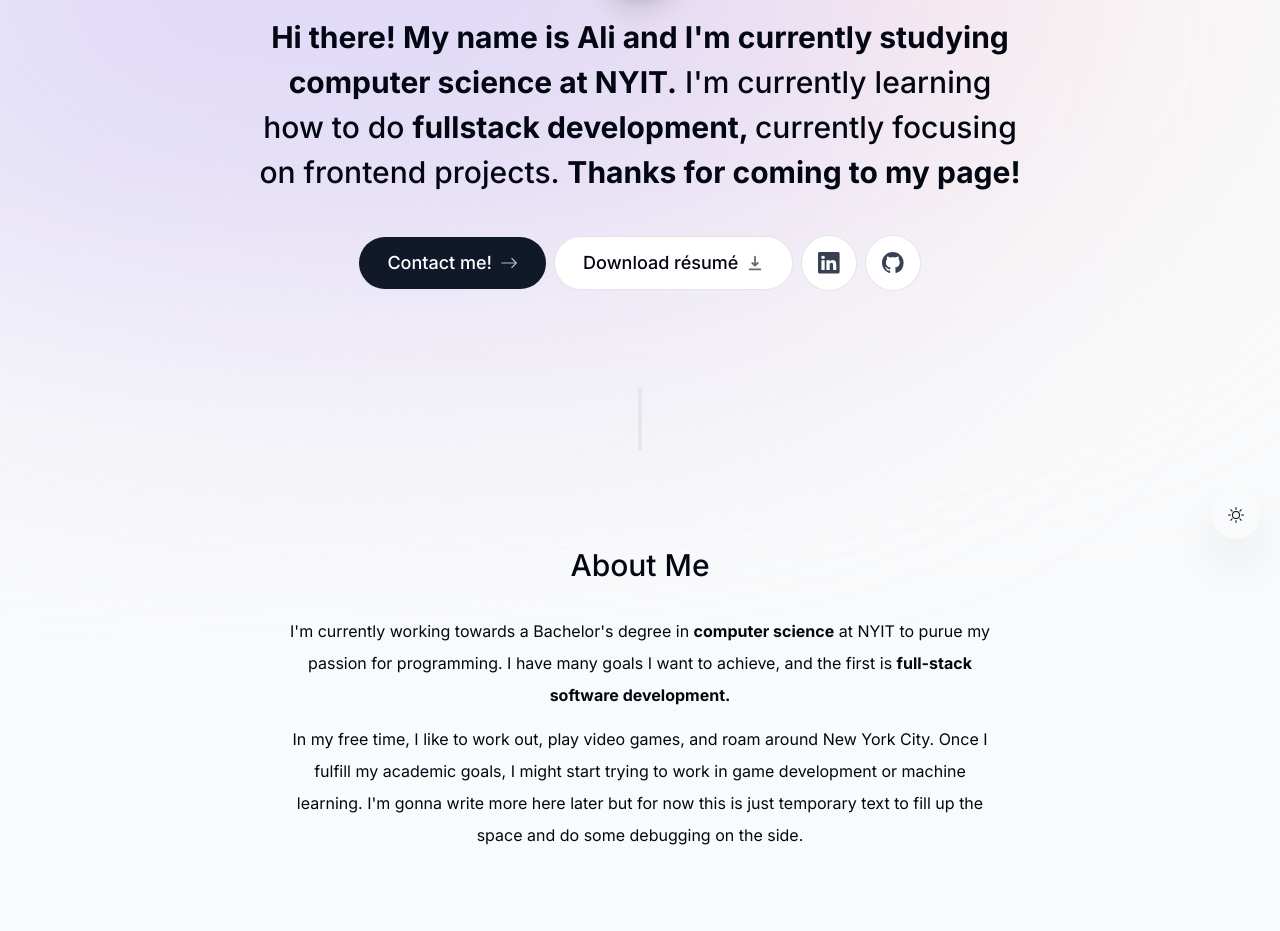
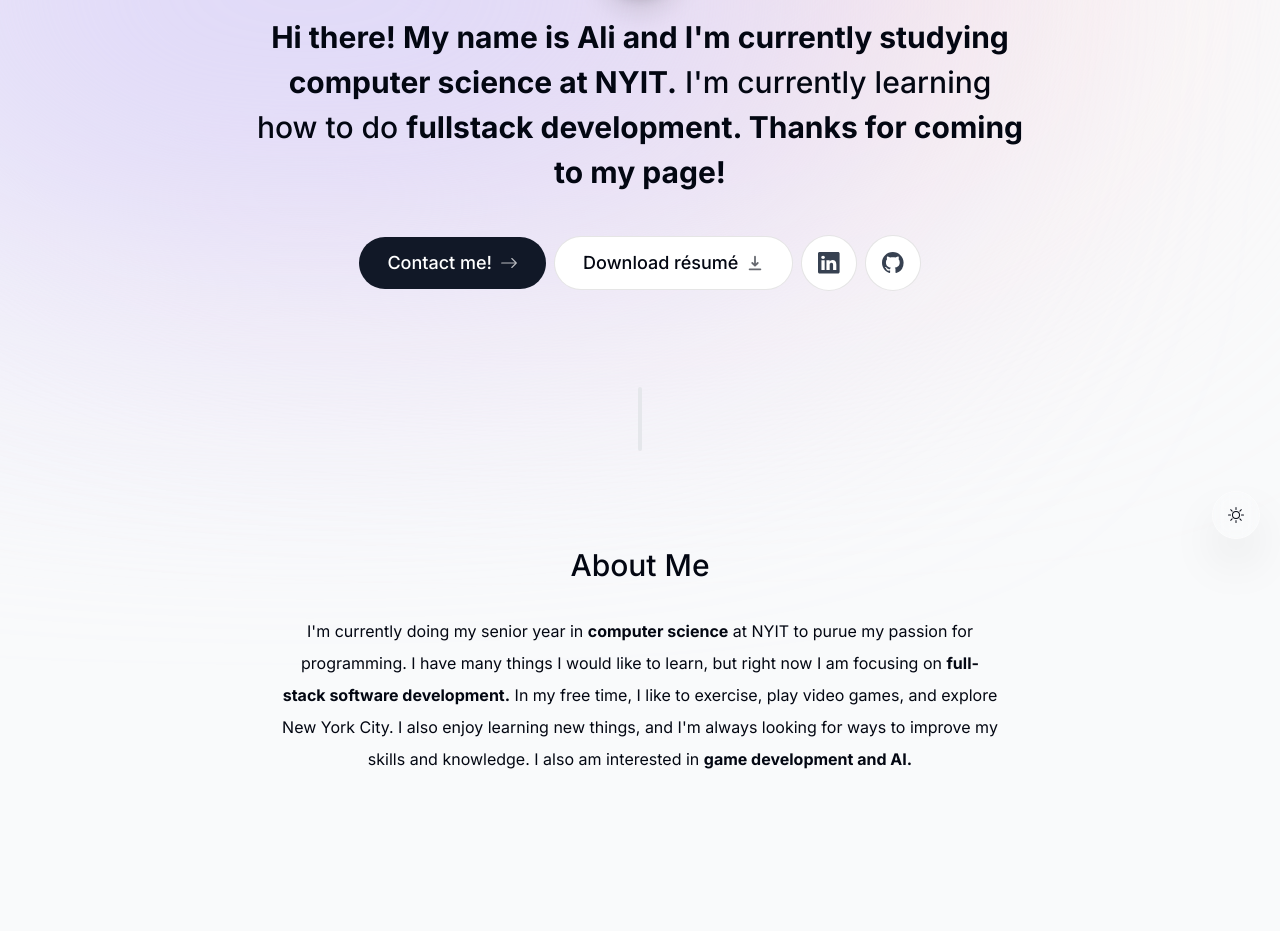
Before and after one commit to AliKhachab/PortfolioWebsite, a Next.js app: page / in a window 1280 px wide. Shown: the part 241-1172 px from the top of the page. Built offline with nearby package versions, Linux system fonts and the light colour scheme; no server answers.

Commit message:
updates to about me, data, intro, etc.

```diff
--- a/components/about.tsx
+++ b/components/about.tsx
@@ -19,10 +19,7 @@ export default function AboutMe() {
     >
       <SectionHeading>About me</SectionHeading>
       <p className = "mb-3">
-        I'm currently working towards a Bachelor's degree in <span className="font-bold">computer science</span> at NYIT to purue my passion for programming. I have many goals I want to achieve, and the first is <span className="font-bold">full-stack software development.</span>
-      </p>
-      <p>
-        In my free time, I like to work out, play video games, and roam around New York City. Once I fulfill my academic goals, I might start trying to work in game development or machine learning. I'm gonna write more here later but for now this is just temporary text to fill up the space and do some debugging on the side.
+        I'm currently doing my senior year in <span className="font-bold">computer science</span> at NYIT to purue my passion for programming. I have many things I would like to learn, but right now I am focusing on <span className="font-bold">full-stack software development.</span> In my free time, I like to exercise, play video games, and explore New York City. I also enjoy learning new things, and I'm always looking for ways to improve my skills and knowledge. I also am interested in <span className="font-bold">game development and AI.</span>
       </p>
     </motion.section>
   )
--- a/components/intro.tsx
+++ b/components/intro.tsx
@@ -60,9 +60,8 @@ export default function Intro() {
       >
         <span className="font-bold">Hi there! My name is Ali and I'm currently studying computer science at NYIT.</span> I'm currently learning how to do {" "}
         <span className="font-bold">
-        fullstack development,{" "}
-        </span>{" "}
-        currently focusing on frontend projects.{" "}
+        fullstack development.{" "}
+        </span>
         <span className="font-bold">Thanks for coming to my page! </span>
       </motion.h1>
       <motion.div
--- a/lib/data.tsx
+++ b/lib/data.tsx
@@ -112,17 +112,20 @@ export const skillsData = [
   "HTML",
   "CSS",
   "JavaScript",
+  "TypeScript",
   "Java",
-  "TypeScript",
   "React",
+  "ReactNative",
   "Next.js",
   "Node.js",
+  "Firebase",
   "Git",
   "Tailwind",
   "C#",
   "WPF",
   "XAML",
-  "SQL Server",
+  "SQL",
+  "PHP",
   "Python",
   "Framer Motion",
 ] as const;
```
Also changed, not shown: 1 other file (tests, documents, lock files or other folders).
